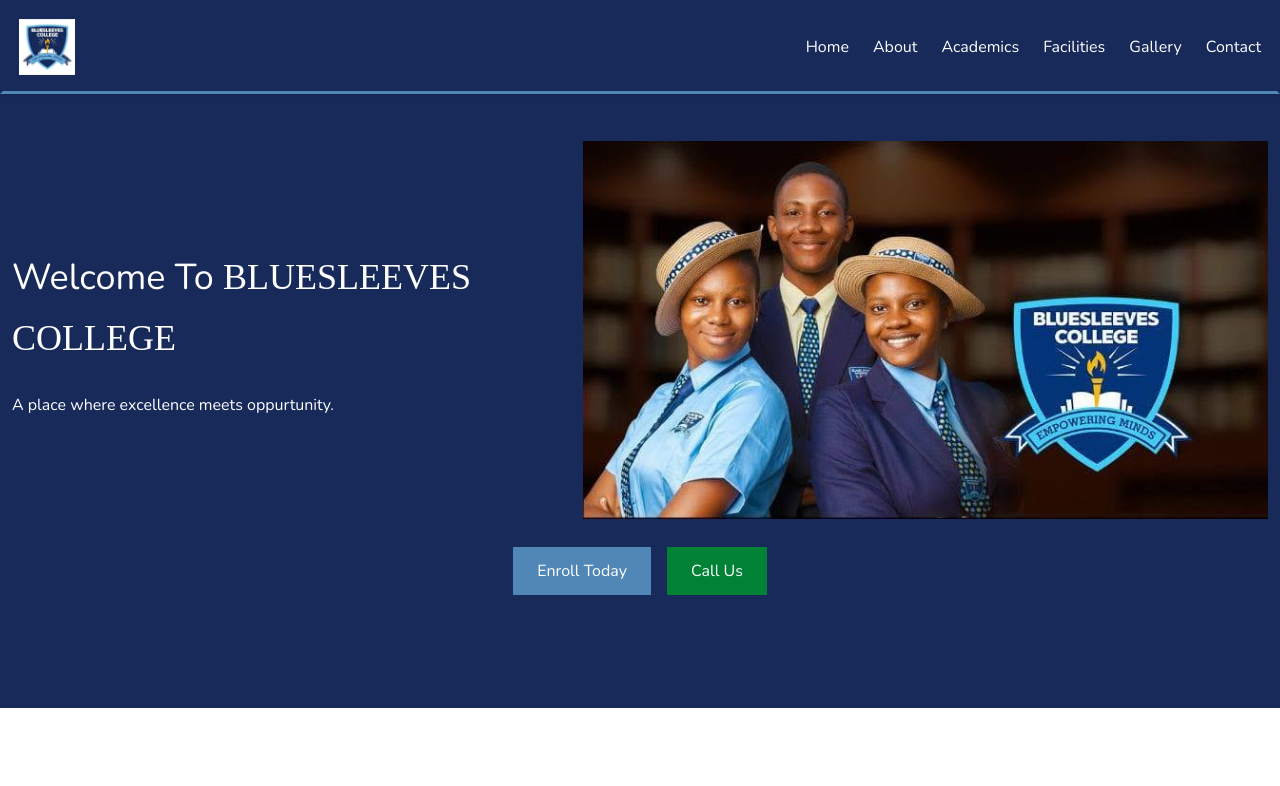
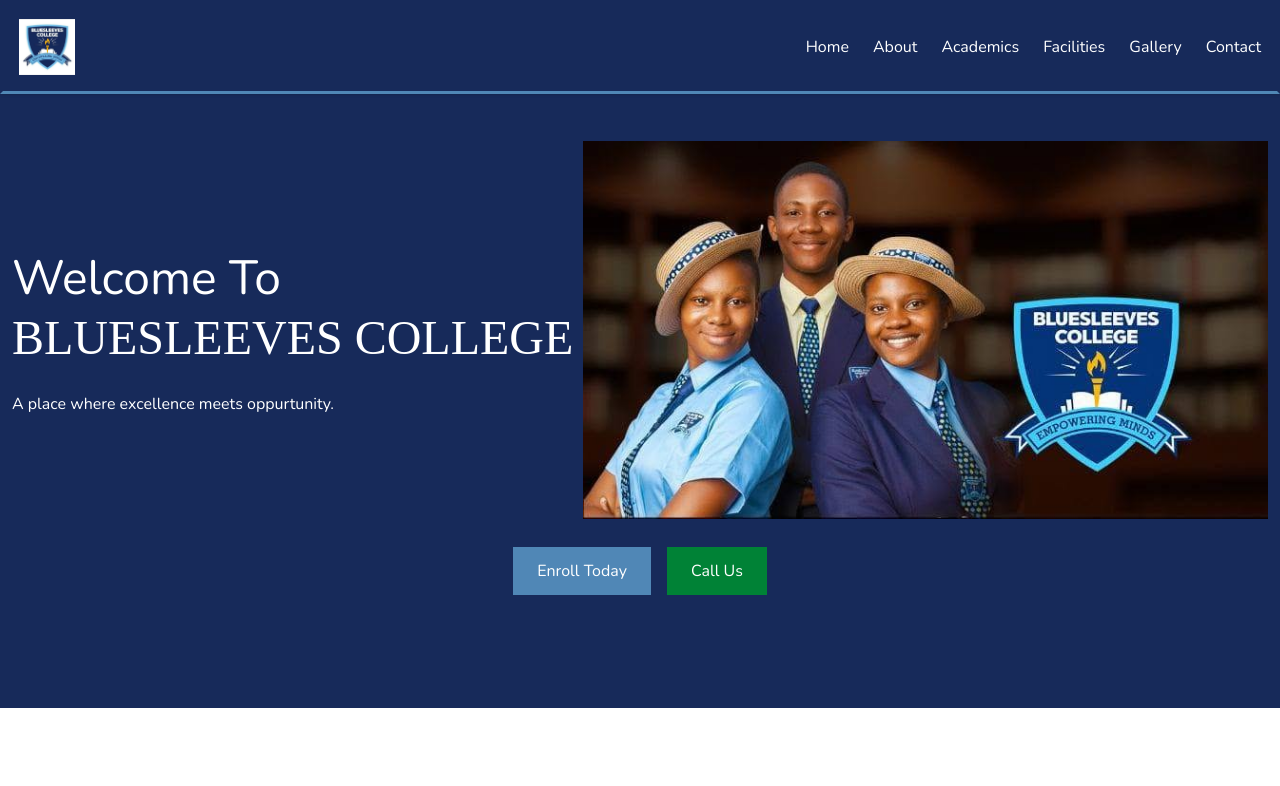
Before and after one commit to JoshTino/blue-sleeves-college, a React (Vite) app: page / in a window 1280 px wide. Shown: the top 786 px of the page. Built offline with nearby package versions, Linux system fonts and the light colour scheme.

Commit message:
feat: resize hero text

```diff
--- a/components/Hero.jsx
+++ b/components/Hero.jsx
@@ -21,7 +21,7 @@ export default function Hero() {
       >
 
         <motion.h1
-          className="font-nunito text-4xl text-left leading-15 mb-6"
+          className="font-nunito text-5xl text-left leading-15 mb-6"
           variants={{
             hidden: { opacity: 0, y: 60 },
             visible: { opacity: 1, y: 0 }
```
